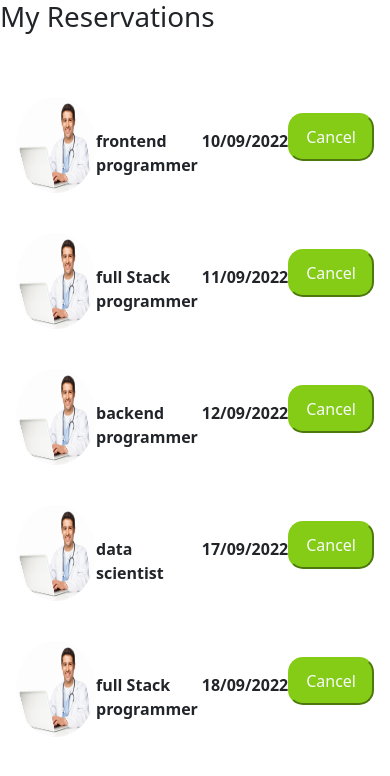
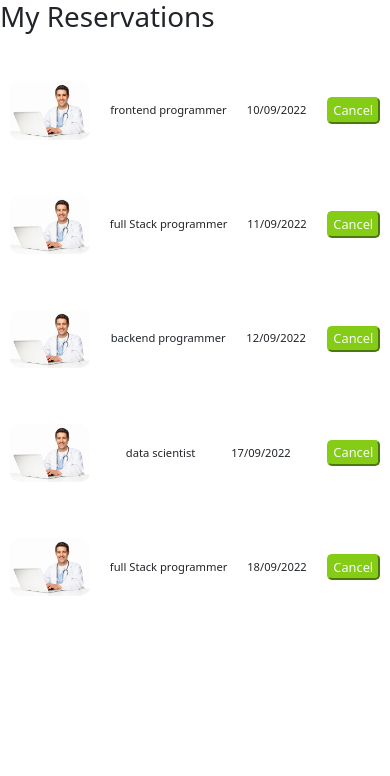
Before and after one commit to victorokoroji/doctors-appointment-frontend, a React (Create React App) app: page /reservations in a window 390 px wide. Shown: the top 776 px of the page. Built offline with nearby package versions, Linux system fonts and the light colour scheme; a web font is replaced by a local one.

Commit message:
Add styling for desktop

```diff
--- a/src/css/reservationspage.module.css
+++ b/src/css/reservationspage.module.css
@@ -1,5 +1,4 @@
 .reserveContainer{
-    width: 100%;
     margin: 4rem 0 4rem 0;
     display: flex;
     flex-direction: column;
@@ -13,40 +12,131 @@
     margin-top: 1rem;
 }
 
+.reservationBodyContainer{
+    min-height: 100vh;
+    display: flex;
+    background-color: white;
+}
+
 .reserveBody{
     display: flex;
     justify-content: space-between;
-    margin-left: 1rem;
-    margin-right: 1rem;
+    align-items: center;
+    padding: 0 20px;
+    margin-bottom: 1rem;
 
 }
 
+
 .imageIcon{
-    width: 5rem;
-    border-radius: 50%;
+    display: block;
+    width: 15%;
+    border-radius: 10px;
 }
 
 .reservationCity{
-    margin-top: 2rem;
+    margin-bottom: 0 !important;
     font-weight: 700;
 }
 
 .reserveBodyButton{
-    padding-left: 1rem;
-    padding-right: 1rem;
-    height: 3rem;
+   padding: 1rem 1.5rem;
     background-color: #84cc16;
-    border-radius: 15px;
+    border-radius: 5px;
     border-color: #84cc16;
     color: #f8fafc;
-    margin-top: 1rem;
 
 }
 
+
 .reservationHeading{
+    font-size: 1.875rem;
+    line-height: 2.25rem;
+    color: #0f172a;
+    text-transform: uppercase;
+    text-align: center;
+    font-weight: 700;
+    margin-top: 20px;
+
+}
+
+.reservationPageContainer{
     display: flex;
     flex-direction: column;
-    align-items: center;
-    margin-top: 1rem;
-    padding-right: 11rem;
+    text-align: center;
+    width: 82%;
+    position: absolute;
+    left: 18%;
+    padding: 20px;
 }
+
+@media only screen and (max-width: 768px) {
+
+    .imageBody{
+        background-color: #83cc1684;
+        padding: 0;
+        position: relative;
+        width: 0;
+        border-radius: 100%;
+
+    }
+
+    .imageIcon{
+        display: block;
+        width: 80px;
+        position: initial;
+        border-radius: 10px;
+    }
+
+    .reservationPageContainer{
+        display: flex;
+        flex-direction: column;
+        text-align: center;
+        width: 100%;
+        position: initial;
+        padding: 10px;
+    }
+
+    .sidebarContainer {
+        position: fixed;
+        z-index: 5;
+        left: 0;
+        top: 0;
+        width: 0;
+        transition: width 5s ease-out;
+        bottom: 0;
+        min-height: 100vh;
+        border-right: 2px solid #eee;
+        background: #fff;
+      }
+
+      .reservationCity{
+        margin-bottom: 0 !important;
+        font-weight: 700;
+        font-size: 0.7rem;
+    }
+
+    .reserveBodyButton{
+       padding: 0.1rem 0.3rem;
+       font-size: 0.8rem;
+
+    }
+
+    .reservationCity{
+        font-weight: 500;
+    }
+
+    .reservationHeading {
+        margin-top: 70px;
+    }
+
+    .reserveContainer{
+        margin: 3rem 0 3rem 0;
+    }
+
+    .reserveBody{
+        padding: 0 10px;
+
+    }
+
+}
```
